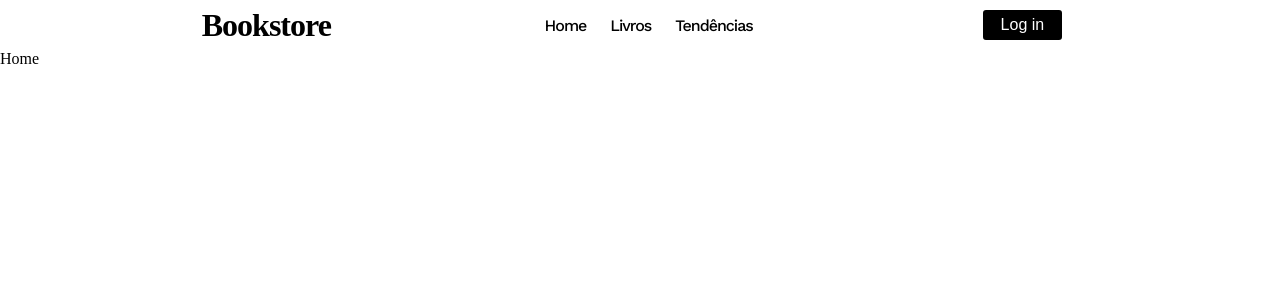
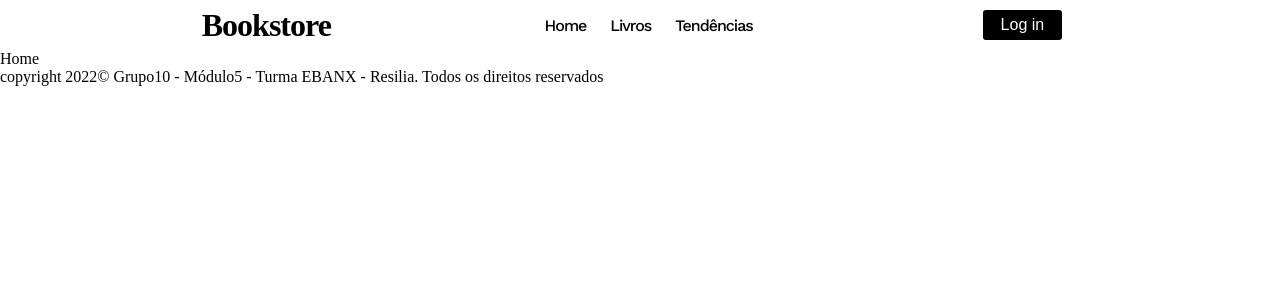
Before and after one commit to JoaoV1821/livrariaReact, a React (Vite) app: page / in a window 1280 px wide. Shown: the top 300 px of the page. Built offline with nearby package versions, Linux system fonts and the light colour scheme; a web font is replaced by a local one.

Commit message:
Criação do componente footer e adição da pasta assets

```diff
--- a/src/Routes.jsx
+++ b/src/Routes.jsx
@@ -1,6 +1,7 @@
 import React from 'react'
 import { BrowserRouter, Route, Routes as Switch } from 'react-router-dom';
 import Header from './components/Header/Header.jsx';
+import Footer from './components/Footer/Footer.jsx';
 import Home from './pages/Home/Home.jsx';
 
 const App = () => {
@@ -12,7 +13,11 @@ const App = () => {
       <Switch>
         <Route path='/' element={<Home />}></Route>
       </Switch>
+
+      <Footer/>
     </BrowserRouter>
+
+
   )
 }
 
--- /dev/null
+++ b/src/components/Footer/Footer.jsx
@@ -0,0 +1,11 @@
+import React from 'react'
+
+const Footer = () => {
+  return (
+    <footer>
+         copyright 2022&copy; Grupo10 - Módulo5 - Turma EBANX - Resilia. Todos os direitos reservados
+    </footer>
+  )
+}
+
+export default Footer
```
Also changed, not shown: src/components/Footer/footer.module.css (added), src/pages/Clientes/ClientesCadastro.jsx (added), src/pages/Clientes/ClientesLista.jsx (added), src/pages/Livros/LivroDetalhe.jsx (added), src/pages/Livros/LivrosCadastro.jsx (added), src/pages/Livros/LivrosLista.jsx (added).
